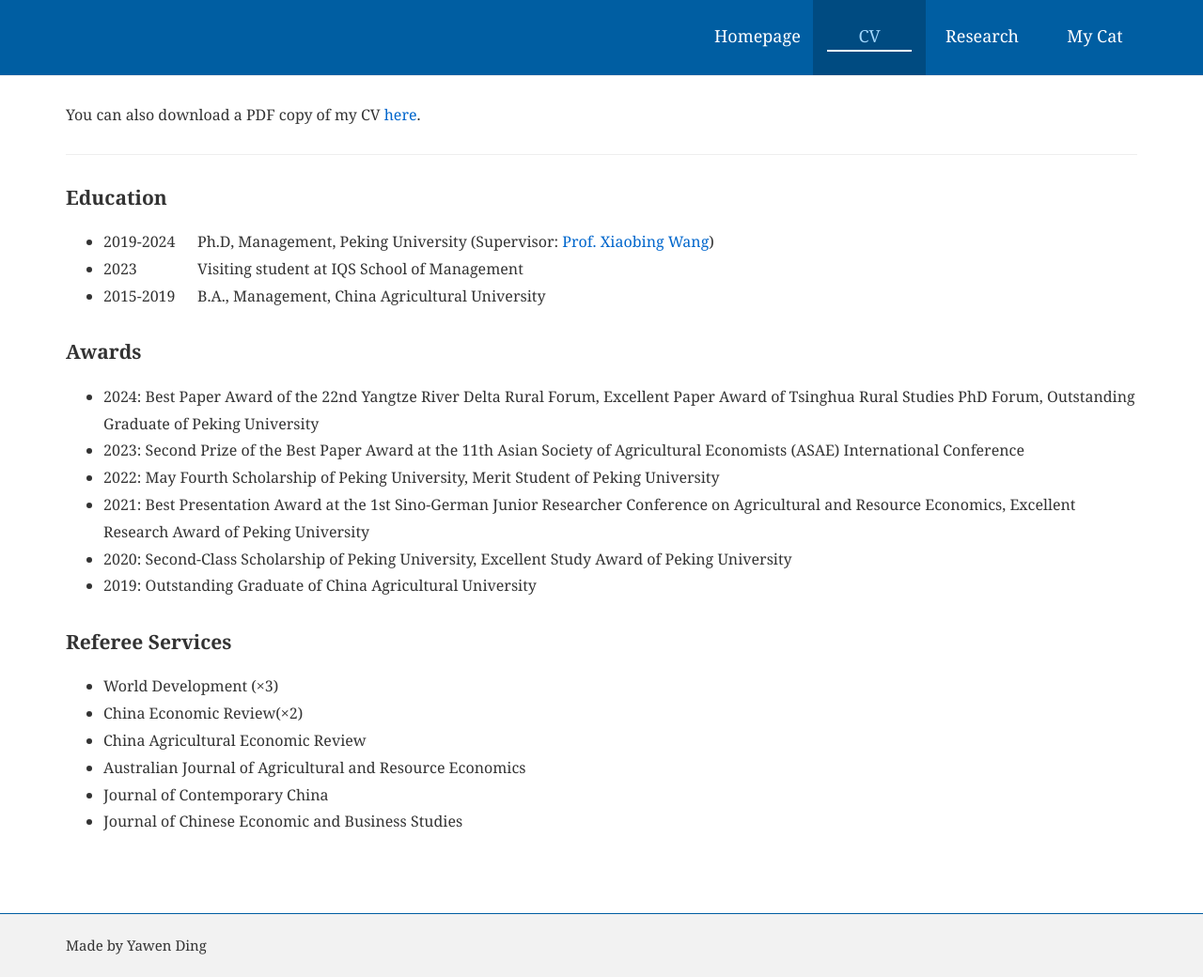
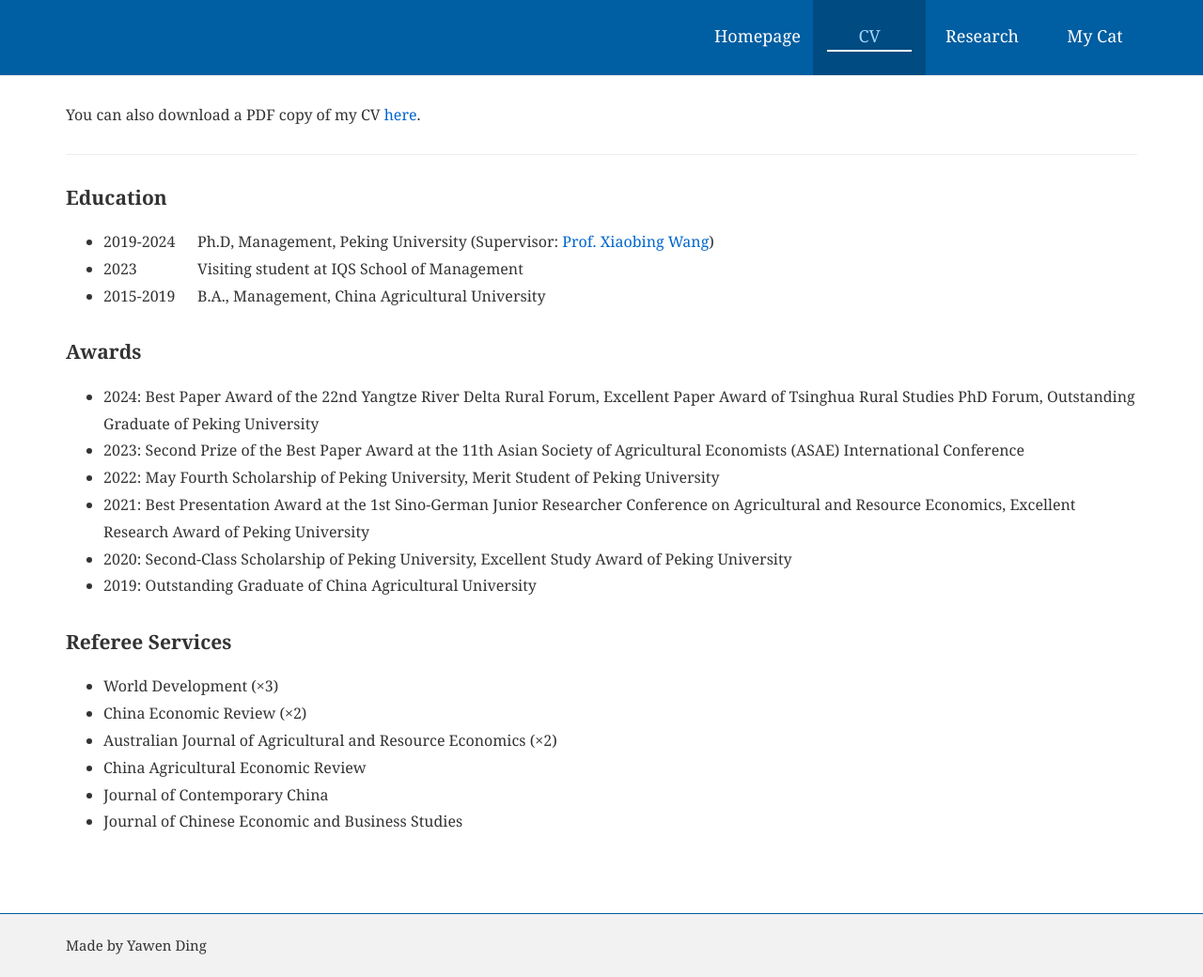
Before and after one commit to YawenDing/yawending.github.io, a Jekyll site: the page built from pages/_CV/index.md, in a window 1280 px wide. Shown: the whole page at 94% size. Built offline with Jekyll 4.4.1, drawn with Linux system fonts in a browser that asks for light colours.

Commit message:
Update index.md

```diff
--- a/pages/_CV/index.md
+++ b/pages/_CV/index.md
@@ -45,8 +45,8 @@ You can also download a PDF copy of my CV [here]({{ "/assets/pdf/Yawen_CV_Tongji
 ## Referee Services
 
 - World Development (×3)
-- China Economic Review(×2)
+- China Economic Review (×2)
+- Australian Journal of Agricultural and Resource Economics (×2)
 - China Agricultural Economic Review
-- Australian Journal of Agricultural and Resource Economics
 - Journal of Contemporary China
 - Journal of Chinese Economic and Business Studies
```
